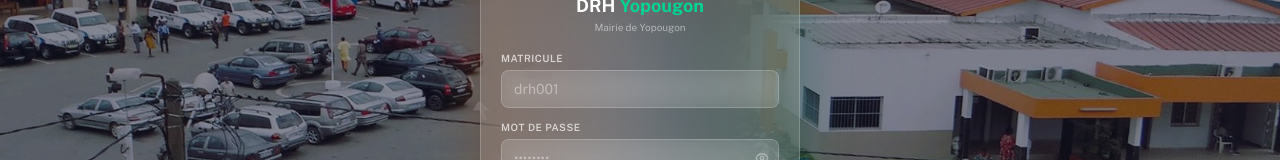
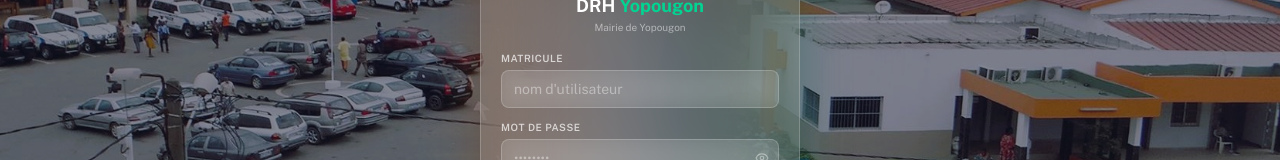
Before and after one commit to Armandodino/drh, a React (Vite) app: page /login in a window 1280 px wide. Shown: the part 288-448 px from the top of the page. Built offline with nearby package versions, Linux system fonts and the light colour scheme.

Commit message:
Update placeholder text for username input

```diff
--- a/src/pages/Login.tsx
+++ b/src/pages/Login.tsx
@@ -94,7 +94,7 @@
                     value={id}
                     onChange={(e) => setId(e.target.value)}
                     className="w-full bg-white/10 backdrop-blur border border-white/20 rounded-lg px-3 py-2 text-white placeholder-white/40 focus:outline-none focus:border-white/40 focus:bg-white/15 transition-all text-sm"
-                    placeholder="drh001"
+                    placeholder="nom d'utilisateur"
                     required
                   />
                 </div>
```
